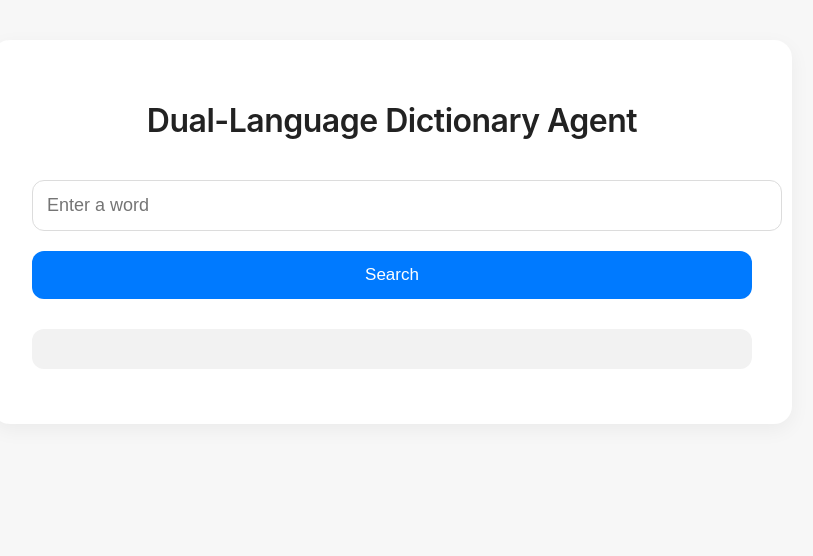
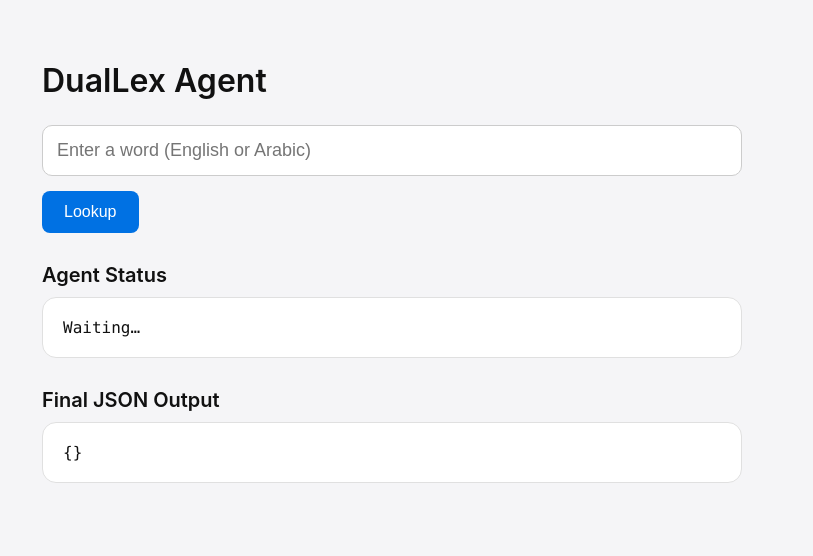
Before and after one commit to Kaled1122/DualLex, a plain HTML site: page templates/index.html in a window 1280 px wide. Shown: the whole page, without its empty margins (248-1061 px from the left). Drawn offline with Linux system fonts and the light colour scheme.

Commit message:
Update index.html

```diff
--- a/templates/index.html
+++ b/templates/index.html
@@ -2,112 +2,149 @@
 <html lang="en">
 <head>
 <meta charset="UTF-8">
-    <title>Dual-Language Dictionary Agent</title>
+<title>DualLex Agent</title>
+<meta name="viewport" content="width=device-width, initial-scale=1.0">
 <style>
+
     body {
-            font-family: -apple-system, BlinkMacSystemFont, "Segoe UI", Roboto, Helvetica, Arial, sans-serif;
+        font-family: -apple-system, BlinkMacSystemFont, "Segoe UI", sans-serif;
         margin: 0;
-            background: #f7f7f7;
         padding: 40px;
-            color: #222;
+        background: #f5f5f7;
+        color: #111;
     }
 
-        .container {
-            max-width: 720px;
+    #container {
+        max-width: 700px;
         margin: auto;
-            background: white;
-            padding: 40px;
-            border-radius: 18px;
-            box-shadow: 0 6px 20px rgba(0,0,0,0.05);
     }
 
     h1 {
         font-weight: 600;
-            text-align: center;
-            letter-spacing: -0.5px;
-            margin-bottom: 40px;
+        margin-bottom: 25px;
     }
 
     input {
         width: 100%;
         padding: 14px;
         font-size: 18px;
-            border: 1px solid #dcdcdc;
-            border-radius: 12px;
-            margin-bottom: 20px;
-            transition: border 0.2s;
-        }
-
-        input:focus {
-            outline: none;
-            border-color: #007aff;
+        border-radius: 10px;
+        border: 1px solid #ccc;
+        margin-bottom: 15px;
+        box-sizing: border-box;
     }
 
     button {
-            width: 100%;
-            padding: 14px;
-            font-size: 17px;
-            background: #007aff;
-            color: white;
+        padding: 12px 22px;
+        font-size: 16px;
         border: none;
-            border-radius: 12px;
+        border-radius: 8px;
+        background: #0071e3;
+        color: #fff;
         cursor: pointer;
-            transition: background 0.2s;
+        margin-bottom: 30px;
     }
 
     button:hover {
-            background: #0066d6;
+        background: #005bb5;
     }
 
-        pre {
-            background: #f2f2f2;
+    .card {
+        background: white;
         padding: 20px;
-            border-radius: 12px;
+        border-radius: 14px;
+        margin-bottom: 30px;
+        font-family: Menlo, monospace;
         white-space: pre-wrap;
-            margin-top: 30px;
-            font-size: 15px;
-            line-height: 1.5;
-            font-family: "SF Mono", "Menlo", monospace;
+        border: 1px solid #e0e0e0;
     }
+
+    .title {
+        font-size: 20px;
+        margin-bottom: 10px;
+        font-weight: 600;
+    }
+
 </style>
 </head>
+<body>
 
-<body>
-    <div class="container">
-        <h1>Dual-Language Dictionary Agent</h1>
+<div id="container">
 
-        <input id="wordInput" type="text" placeholder="Enter a word">
-        <button onclick="searchWord()">Search</button>
+<h1>DualLex Agent</h1>
 
-        <pre id="output"></pre>
+<input id="word" placeholder="Enter a word (English or Arabic)">
+<button onclick="lookup()">Lookup</button>
+
+<div class="title">Agent Status</div>
+<div id="status" class="card">Waiting…</div>
+
+<div class="title">Final JSON Output</div>
+<div id="json-output" class="card">{}</div>
+
 </div>
 
 <script>
-const BACKEND_URL = "https://duallex-production.up.railway.app";
+const BACKEND = "https://YOUR-RENDER-URL.onrender.com";  // <--- CHANGE THIS
 
-function searchWord() {
-    const word = document.getElementById("wordInput").value;
-    const output = document.getElementById("output");
+async function lookup() {
+    const word = document.getElementById("word").value.trim();
+    const statusBox = document.getElementById("status");
+    const jsonBox = document.getElementById("json-output");
 
-    if (!word.trim()) {
-        output.textContent = "Please enter a word.";
+    if (!word) {
+        alert("Enter a word first.");
         return;
     }
 
-    output.textContent = "Searching...";
+    statusBox.textContent = "Starting agent...\n";
+    jsonBox.textContent = "{}";
 
-    fetch(`${BACKEND_URL}/lookup`, {
+    // POST request but with streaming response body
+    const response = await fetch(BACKEND + "/lookup", {
         method: "POST",
-        headers: {"Content-Type": "application/json"},
-        body: JSON.stringify({ word: word })
-    })
-    .then(res => res.json())
-    .then(data => {
-        output.textContent = JSON.stringify(data, null, 2);
-    })
-    .catch(() => {
-        output.textContent = "Error contacting backend.";
+        headers: { "Content-Type": "application/json" },
+        body: JSON.stringify({ word })
     });
+
+    const reader = response.body.getReader();
+    const decoder = new TextDecoder();
+    let buffer = "";
+
+    while (true) {
+        const { done, value } = await reader.read();
+        if (done) break;
+
+        buffer += decoder.decode(value, { stream: true });
+
+        const chunks = buffer.split("\n\n");
+
+        for (let i = 0; i < chunks.length - 1; i++) {
+            const chunk = chunks[i];
+
+            if (!chunk.startsWith("data: ")) continue;
+
+            const jsonString = chunk.replace("data: ", "").trim();
+
+            try {
+                const evt = JSON.parse(jsonString);
+
+                // Display the entire event as a JSON block
+                statusBox.textContent +=
+                    JSON.stringify(evt, null, 2) + "\n\n";
+
+                // If this is the final agent JSON output
+                if (evt.event === "final_output" && evt.output) {
+                    jsonBox.textContent =
+                        JSON.stringify(evt.output, null, 2);
+                }
+            } catch (e) {
+                // ignore partial chunks
+            }
+        }
+
+        buffer = chunks[chunks.length - 1];
+    }
 }
 </script>
 
```
Lines whose indentation alone changed are shown as unchanged.
